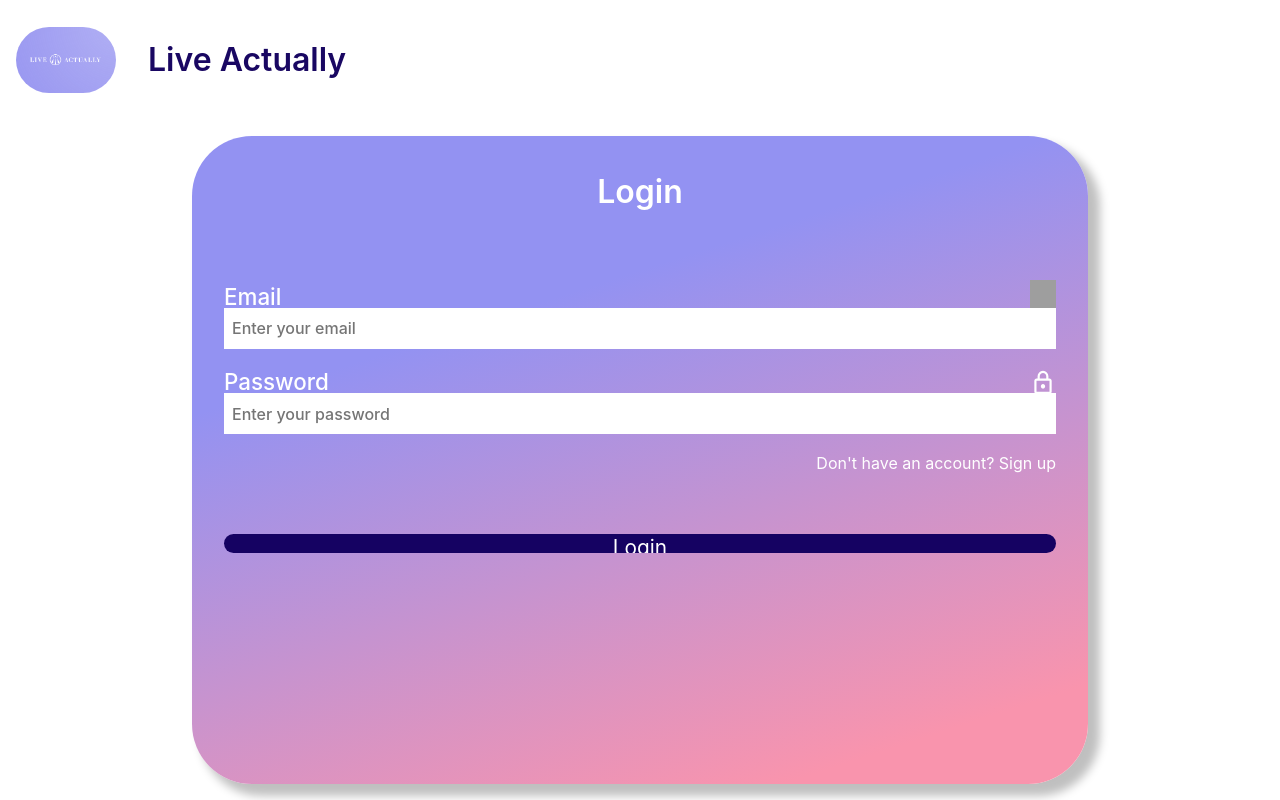
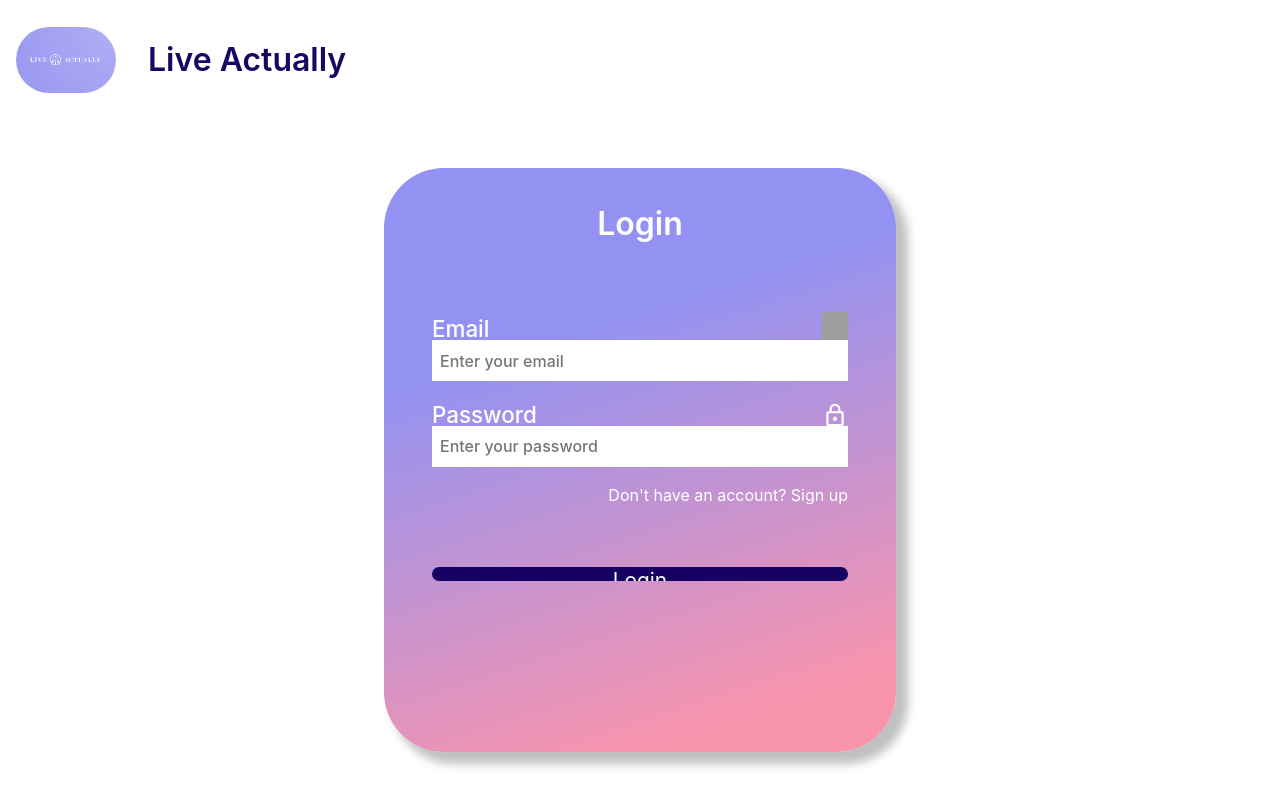
Before and after one commit to berylkor/BloggingProject, a PHP site: page /login/login_view.php in a window 1280 px wide. Run offline with PHP 8.4, Linux system fonts and the light colour scheme; some libraries are stand-ins or nearby versions; grey boxes are pictures that could not be loaded.

Commit message:
update css

```diff
--- a/css/test.css
+++ b/css/test.css
@@ -104,7 +104,7 @@ body
 
 .main_container
 {
-    grid-area: "main";
+    grid-area: main;
     padding: 1rem 0;
     display: flex;
     justify-content: center;
@@ -277,15 +277,6 @@ form > .sform_content
     position: relative;
     left: -10px;
     content: "✖";
-}
-
-@media screen and (min-width:500px) {
-    .form_container {
-        width: 70%;
-        height: 100%;
-        padding-left: 0;
-        padding-right: 0;
-    }
 }
 
 /* ---- home page ---- */
```
